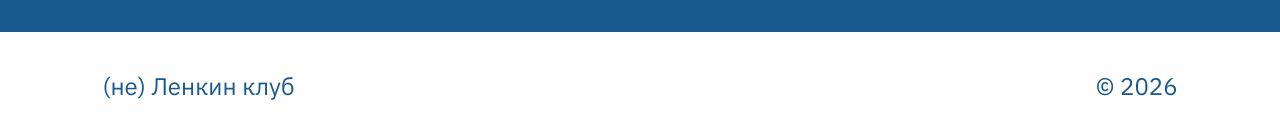
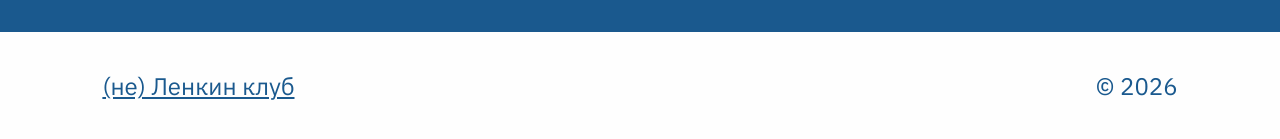
Before and after one commit to LenaAn/nelenkin-frontend, a React (Vite) app: page / in a window 1280 px wide. Shown: the part 5542-5681 px from the top of the page. Built offline with nearby package versions, Linux system fonts and the light colour scheme.

Commit message:
add a link to my channel

```diff
--- a/src/components/Footer.jsx
+++ b/src/components/Footer.jsx
@@ -4,7 +4,9 @@ function Footer() {
     return (
         <footer className="site-footer">
             <div className="container footer-inner">
-                <div className="footer-brand">(не) Ленкин клуб</div>
+                <div className="footer-brand"><a target="_blank"
+                                                 rel="noopener noreferrer"
+                                                 href="http://t.me/lenka_ne_work">(не) Ленкин клуб</a></div>
                 <div className="footer-copy">© 2026</div>
             </div>
         </footer>
```
